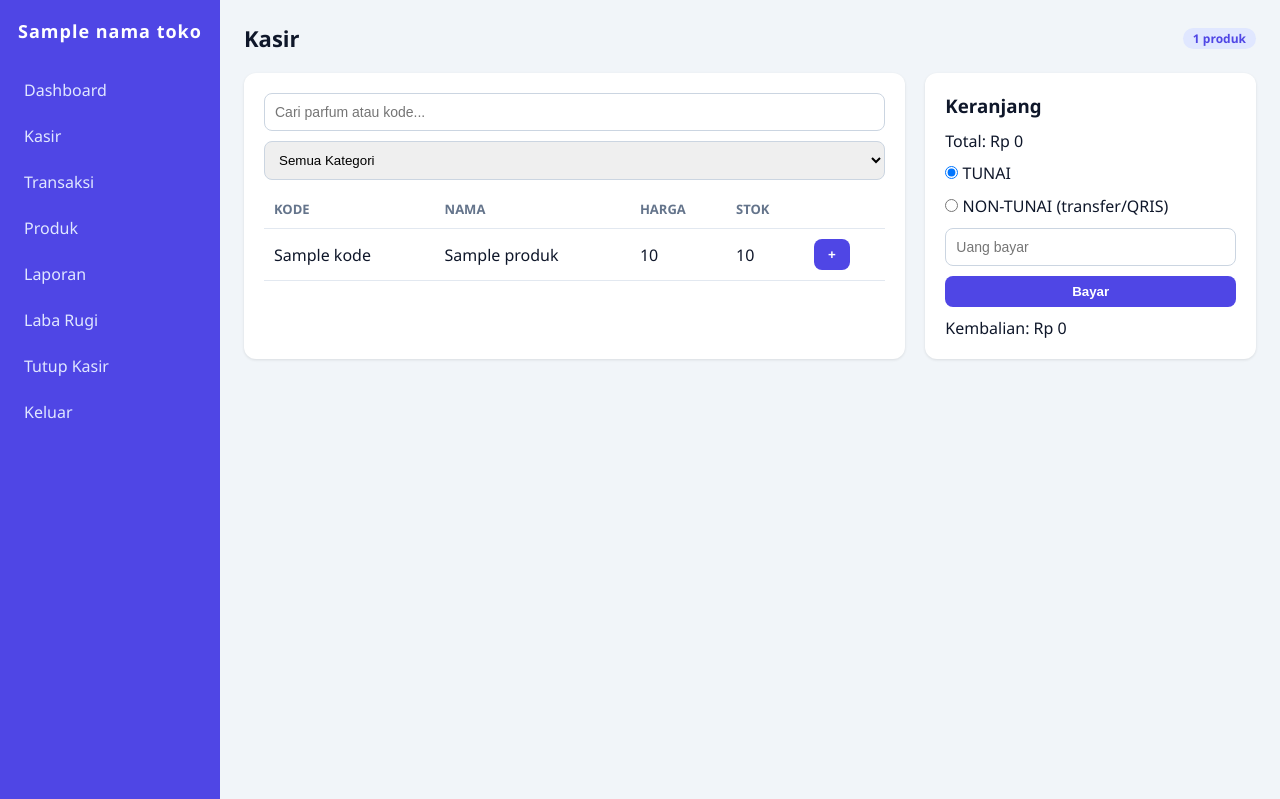
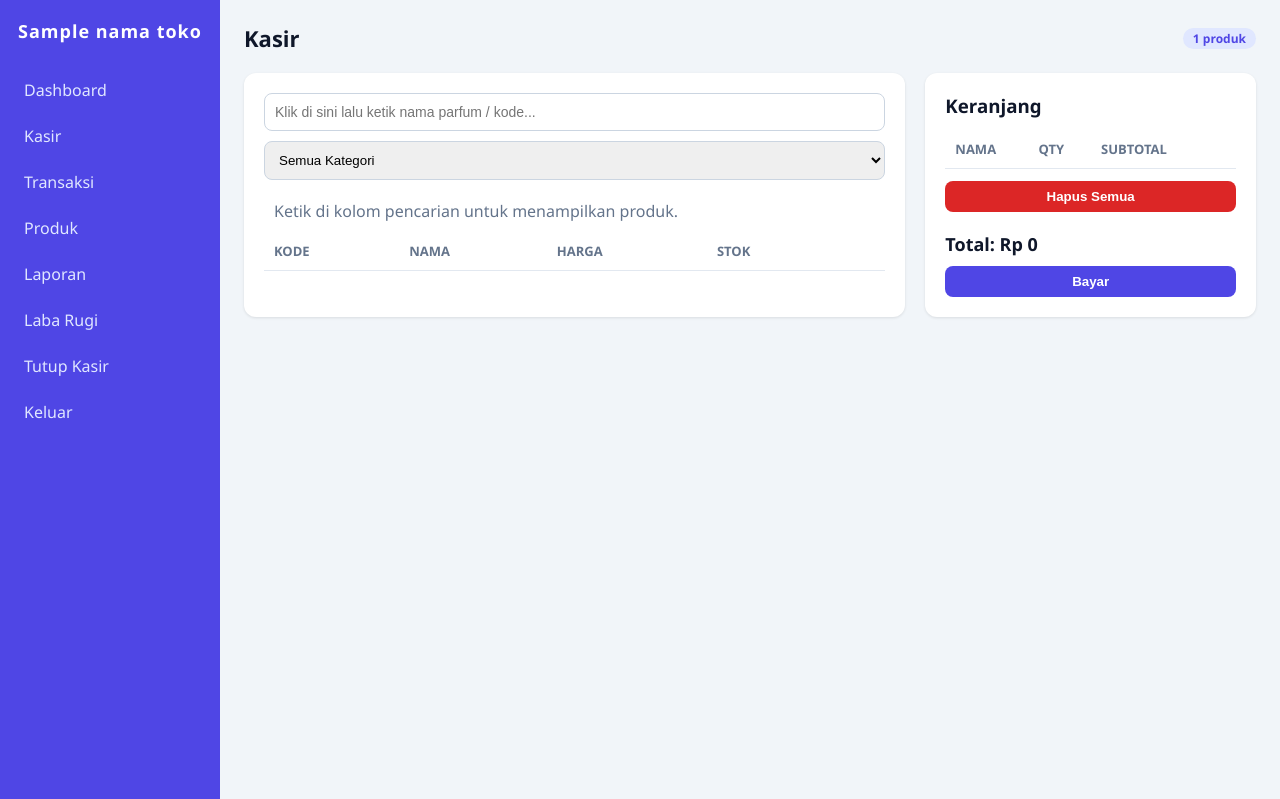
Before and after one commit to RaffasyaPerfumeryOfficial/kasir-app, a Python web app: template templates/kasir.html in a window 1280 px wide. Shown: the part 23-822 px from the top of the page. Run offline with Jinja, Linux system fonts and the light colour scheme; the template is opened without the code that fills it: most values are stand-ins (such as "Sample title", 1, 10 or a date in 2020); lists and menus that the app fills with data are empty.

Commit message:
UX kasir: pencarian bersih, keranjang qty, modal pembayaran tunai/qris, tombol ok struk

```diff
--- a/templates/kasir.html
+++ b/templates/kasir.html
@@ -7,13 +7,14 @@
 </div>
 <div class="grid">
   <div class="card">
-    <input id="cari" oninput="filter()" placeholder="Cari parfum atau kode...">
+    <input id="cari" oninput="filter()" onclick="this.value='';filter()" placeholder="Klik di sini lalu ketik nama parfum / kode...">
     <select id="kat" onchange="filter()" style="width:100%;padding:10px;margin-bottom:10px;border:1px solid #cbd5e1;border-radius:8px">
       <option value="">Semua Kategori</option>
       {% for k in produk_list|map(attribute='kategori')|reject("none")|unique|sort %}
       <option value="{{ k }}">{{ k }}</option>
       {% endfor %}
     </select>
+    <p id="hint" style="color:var(--muted);padding:10px">Ketik di kolom pencarian untuk menampilkan produk.</p>
     <div style="max-height:420px;overflow-y:auto">
       <table>
         <tr><th>Kode</th><th>Nama</th><th>Harga</th><th>Stok</th><th></th></tr>
@@ -33,15 +34,51 @@
   </div>
   <div class="card">
     <h3>Keranjang</h3>
-    <ul id="cart" style="list-style:none;margin:12px 0"></ul>
-    <p style="margin:10px 0">Total: Rp <span id="total">0</span></p>
-    <label style="display:block;margin:6px 0"><input type="radio" name="metode" value="TUNAI" checked style="width:auto"> TUNAI</label>
-    <label style="display:block;margin:6px 0"><input type="radio" name="metode" value="NON-TUNAI" style="width:auto"> NON-TUNAI (transfer/QRIS)</label>
-    <input id="bayar" type="number" placeholder="Uang bayar">
-    <button onclick="bayar()" style="width:100%">Bayar</button>
-    <p style="margin-top:10px">Kembalian: Rp <span id="kembalian">0</span></p>
+    <table style="margin:12px 0">
+      <tr><th>Nama</th><th>Qty</th><th>Subtotal</th><th></th></tr>
+      <tbody id="cartbody"></tbody>
+    </table>
+    <button class="btn-danger" style="width:100%;margin-bottom:10px" onclick="hapusSemua()">Hapus Semua</button>
+    <p style="margin:10px 0;font-size:18px;font-weight:700">Total: Rp <span id="total">0</span></p>
+    <button onclick="openBayar()" style="width:100%">Bayar</button>
   </div>
 </div>
+
+<div id="modal" style="display:none;position:fixed;inset:0;background:rgba(0,0,0,.5);z-index:50">
+  <div style="background:white;max-width:520px;margin:5vh auto;padding:20px;border-radius:12px;max-height:90vh;overflow-y:auto">
+    <h3>Pembayaran</h3>
+    <p style="margin:10px 0">Total: <strong>Rp <span id="total2">0</span></strong></p>
+    <label style="margin-right:16px"><input type="radio" name="metode" value="TUNAI" checked onchange="gantiMetode()" style="width:auto"> TUNAI</label>
+    <label><input type="radio" name="metode" value="NON" onchange="gantiMetode()" style="width:auto"> NON-TUNAI</label>
+    <div id="sec-tunai">
+      <p style="margin:10px 0 6px">Uang diterima (klik kolom untuk bersihkan):</p>
+      <input id="bayar" type="number" onclick="this.value='';updateKembalian()" oninput="updateKembalian()" placeholder="0">
+      <div style="display:flex;flex-wrap:wrap;gap:8px;margin:10px 0">
+        <button type="button" onclick="uangPas()">UANG PAS</button>
+        <button type="button" onclick="tambahNominal(5000)">5.000</button>
+        <button type="button" onclick="tambahNominal(10000)">10.000</button>
+        <button type="button" onclick="tambahNominal(25000)">25.000</button>
+        <button type="button" onclick="tambahNominal(50000)">50.000</button>
+        <button type="button" onclick="tambahNominal(100000)">100.000</button>
+      </div>
+      <p>Kembalian: Rp <span id="kembalian">0</span></p>
+    </div>
+    <div id="sec-non" style="display:none">
+      <p style="margin:10px 0 6px">Pilih kanal (nominal otomatis sesuai total):</p>
+      <label style="display:block;margin:4px 0"><input type="radio" name="channel" value="QRIS GOPAY" checked style="width:auto"> QRIS GOPAY</label>
+      <label style="display:block;margin:4px 0"><input type="radio" name="channel" value="QRIS SPAY" style="width:auto"> QRIS SPAY</label>
+      <label style="display:block;margin:4px 0"><input type="radio" name="channel" value="QRIS DANA" style="width:auto"> QRIS DANA</label>
+      <label style="display:block;margin:4px 0"><input type="radio" name="channel" value="QRIS BCA" style="width:auto"> QRIS BCA</label>
+      <label style="display:block;margin:4px 0"><input type="radio" name="channel" value="QRIS BRI" style="width:auto"> QRIS BRI</label>
+      <p style="margin-top:8px">Nominal: <strong>Rp <span id="total3">0</span></strong></p>
+    </div>
+    <div style="display:flex;gap:10px;margin-top:16px">
+      <button style="flex:1" onclick="konfirmasi()">Konfirmasi Bayar</button>
+      <button style="flex:1;background:#64748b" onclick="tutupModal()">Batal</button>
+    </div>
+  </div>
+</div>
+
 <script>
 let cart=[];
 function tambah(id,nama,harga){
@@ -49,24 +86,71 @@ let it=cart.find(i=>i.id===id);
 if(it)it.jumlah++;else cart.push({id,nama,harga,jumlah:1});
 render();
 }
+function setQty(id,v){
+let it=cart.find(i=>i.id===id);
+if(it){it.jumlah=Math.max(1,parseInt(v)||1);}
+render();
+}
+function hapus(id){cart=cart.filter(i=>i.id!==id);render();}
+function hapusSemua(){cart=[];render();}
 function render(){
-let ul=document.getElementById('cart');ul.innerHTML='';let t=0;
-cart.forEach(i=>{t+=i.harga*i.jumlah;let li=document.createElement('li');li.textContent=i.nama+' x'+i.jumlah+' = '+i.harga*i.jumlah;ul.appendChild(li);});
+const tb=document.getElementById('cartbody');tb.innerHTML='';let t=0;
+cart.forEach(i=>{t+=i.harga*i.jumlah;
+const tr=document.createElement('tr');
+tr.innerHTML='<td>'+i.nama+'</td><td><input type="number" min="1" value="'+i.jumlah+'" style="width:70px;margin:0" onchange="setQty('+i.id+',this.value)"></td><td>'+i.harga*i.jumlah+'</td><td><button class="btn-danger" onclick="hapus('+i.id+')">x</button></td>';
+tb.appendChild(tr);});
 document.getElementById('total').textContent=t;
+document.getElementById('total2').textContent=t;
+document.getElementById('total3').textContent=t;
 }
 function filter(){
 const q=document.getElementById('cari').value.toUpperCase();
 const k=document.getElementById('kat').value;
+const show=q!==''||k!=='';
+document.getElementById('hint').style.display=show?'none':'block';
 document.querySelectorAll('#tbody tr').forEach(tr=>{
+if(!show){tr.style.display='none';return;}
 const okN=tr.dataset.nama.includes(q);
 const okK=!k||tr.dataset.kategori===k;
 tr.style.display=(okN&&okK)?'':'none';
 });
 }
-function bayar(){
-const metode=document.querySelector('input[name=metode]:checked').value;
+function openBayar(){
+if(cart.length===0){alert('Keranjang kosong');return;}
+document.getElementById('bayar').value='';
+document.getElementById('kembalian').textContent='0';
+document.getElementById('modal').style.display='block';
+}
+function tutupModal(){document.getElementById('modal').style.display='none';}
+function gantiMetode(){
+const m=document.querySelector('input[name=metode]:checked').value;
+document.getElementById('sec-tunai').style.display=m==='TUNAI'?'block':'none';
+document.getElementById('sec-non').style.display=m==='NON'?'block':'none';
+}
+function uangPas(){
 let t=0;cart.forEach(i=>{t+=i.harga*i.jumlah});
-let b=metode==='TUNAI'?parseFloat(document.getElementById('bayar').value||0):t;
+document.getElementById('bayar').value=t;updateKembalian();
+}
+function tambahNominal(v){
+const el=document.getElementById('bayar');
+el.value=(parseFloat(el.value)||0)+v;updateKembalian();
+}
+function updateKembalian(){
+let t=0;cart.forEach(i=>{t+=i.harga*i.jumlah});
+const b=parseFloat(document.getElementById('bayar').value||0);
+document.getElementById('kembalian').textContent=b-t;
+}
+function konfirmasi(){
+const m=document.querySelector('input[name=metode]:checked').value;
+let t=0;cart.forEach(i=>{t+=i.harga*i.jumlah});
+let b,metode;
+if(m==='TUNAI'){
+b=parseFloat(document.getElementById('bayar').value||0);
+if(b<t){alert('Uang bayar kurang');return;}
+metode='TUNAI';
+}else{
+b=t;metode='NON-TUNAI ('+document.querySelector('input[name=channel]:checked').value+')';
+}
 fetch('/transaksi',{method:'POST',headers:{'Content-Type':'application/json'},
 body:JSON.stringify({items:cart.map(i=>({produk_id:i.id,jumlah:i.jumlah})),bayar:b,metode:metode})})
 .then(r=>r.json()).then(d=>{
@@ -74,5 +158,6 @@ if(d.kembalian!==undefined){window.location.href='/struk/'+d.id;}
 else{alert(JSON.stringify(d.detail||d));}
 });
 }
+filter();
 </script>
 {% endblock %}
--- a/templates/struk.html
+++ b/templates/struk.html
@@ -12,7 +12,7 @@ table{width:100%;border-collapse:collapse;margin-top:8px}
 td{padding:2px 0;vertical-align:top}
 .r{text-align:right}
 hr{border:none;border-top:1px dashed #000;margin:8px 0}
-.tombol{display:block;margin:16px auto;padding:8px 16px}
+.tombol{display:block;margin:8px auto;padding:8px 16px}
 @media print{
 body{background:white;margin:0}
 .struk{width:100%;padding:0}
@@ -38,12 +38,13 @@ body{background:white;margin:0}
 <hr>
 <table>
 <tr><td>TOTAL</td><td class="r">{{ "%0.0f"|format(trx.total) }}</td></tr>
-<tr><td>TUNAI</td><td class="r">{{ "%0.0f"|format(trx.bayar) }}</td></tr>
+<tr><td>BAYAR</td><td class="r">{{ "%0.0f"|format(trx.bayar) }}</td></tr>
 <tr><td>KEMBALIAN</td><td class="r">{{ "%0.0f"|format(trx.kembalian) }}</td></tr>
 </table>
 <hr>
 <p style="text-align:center">Terima kasih sudah berbelanja!</p>
 </div>
 <button class="tombol" onclick="window.print()">Cetak Struk</button>
+<a href="/kasir" style="text-decoration:none"><button class="tombol" style="background:var(--success)">OK - Kembali ke Kasir</button></a>
 </body>
 </html>
```
